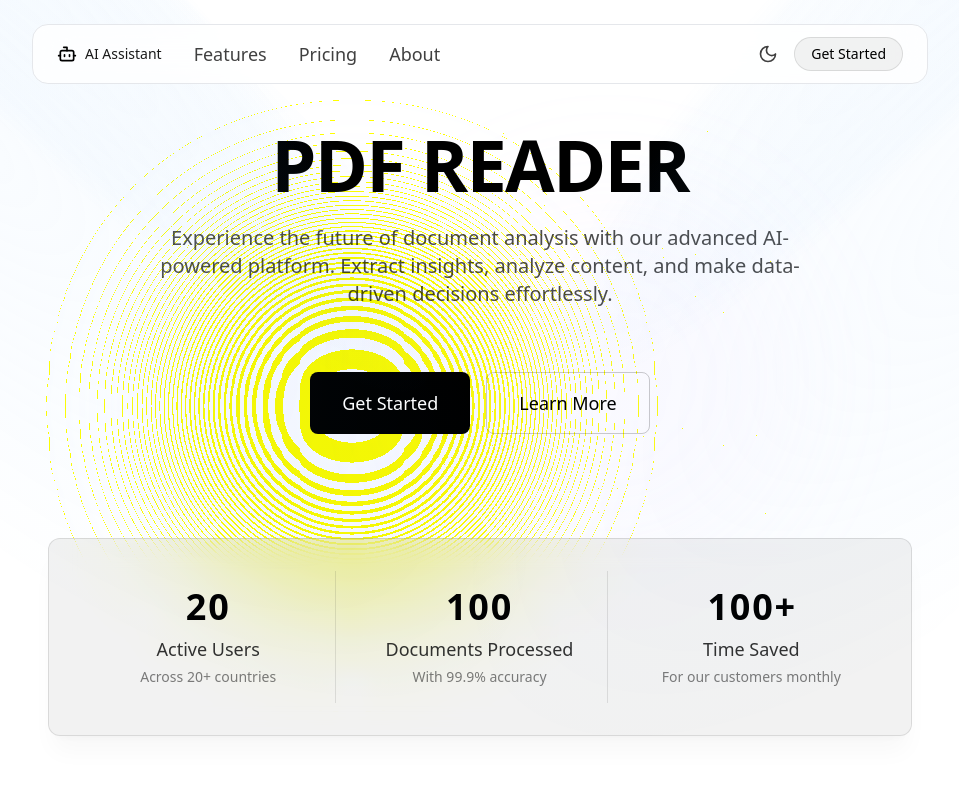
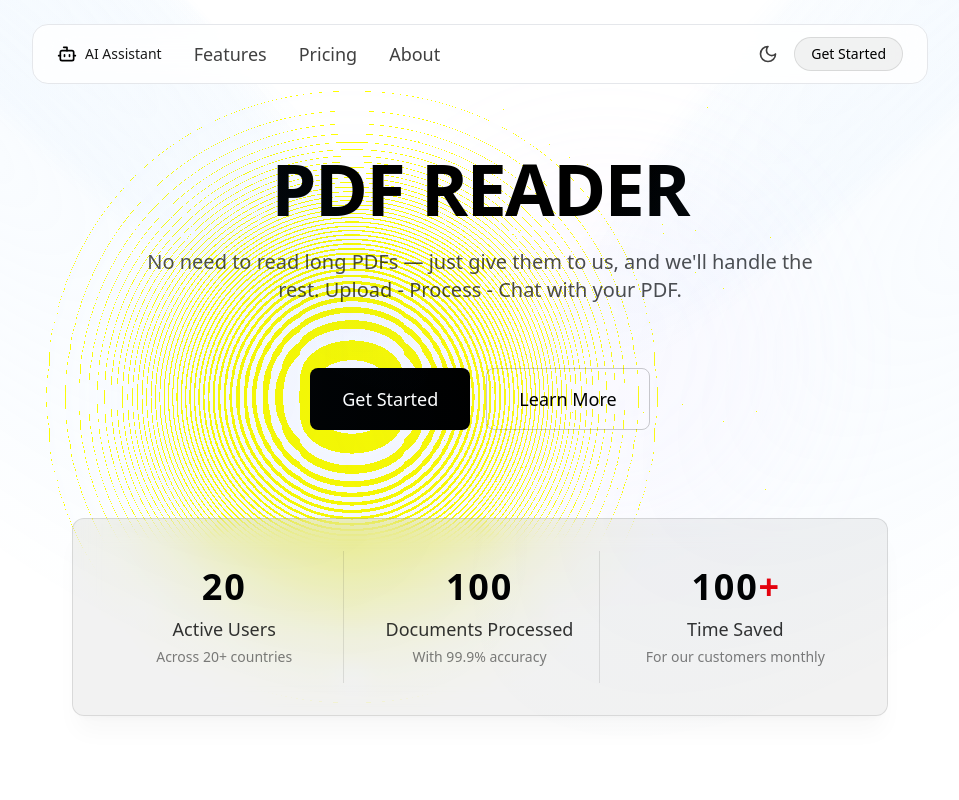
Before and after one commit to SidhantK21/my_rag_app, a React (Vite) app in the folder frontend/: page / in a window 1280 px wide. Shown: the top 800 px of the page, without its empty margins (160-1119 px from the left). Built offline with nearby package versions, Linux system fonts and the light colour scheme.

Commit message:
ui changed

```diff
--- a/frontend/src/components/NewHero.tsx
+++ b/frontend/src/components/NewHero.tsx
@@ -40,7 +40,7 @@ export function NewHero() {
       <Spotlight />
 
       {/* Main content container */}
-      <div className="relative z-10 flex flex-col items-center justify-center min-h-screen px-4 pt-30 pb-16 md:pt-32 md:pb-20">
+      <div className="relative z-10 flex flex-col items-center justify-center min-h-screen px-4 pt-30 pb-16 md:pt-38 md:pb-20">
         <motion.div
           initial={{ opacity: 0 }}
           animate={{ opacity: 1 }}
@@ -65,8 +65,8 @@ export function NewHero() {
               <p className={`text-base sm:text-lg md:text-xl max-w-2xl mx-auto ${
                 isDark ? "text-white/70" : "text-black/70"
               }`}>
-                Experience the future of document analysis with our advanced AI-powered platform.
-                Extract insights, analyze content, and make data-driven decisions effortlessly.
+             No need to read long PDFs — just give them to us, and we'll handle the rest.
+             Upload - Process - Chat with your PDF.
               </p>
             </motion.div>
 
@@ -106,7 +106,7 @@ export function NewHero() {
               animate="visible"
               transition={{ duration: 0.8, delay: 0.6 }}
               variants={fadeIn}
-              className="w-full max-w-4xl px-4 py-10"
+              className="w-full max-w-4xl px-10 py-6"
             >
               <div
                 className={`rounded-xl p-6 md:p-8 backdrop-blur-md ${
@@ -136,7 +136,7 @@ export function NewHero() {
                         isDark ? "text-white" : "text-black"
                       }`}>
                         <NumberTicker value={stat.value} decimalPlaces={0} />
-                        <span>{stat.suffix}</span>
+                        <span className="text-red-600">{stat.suffix}</span>
                       </div>
                       <div className={`text-base md:text-lg font-medium mb-1 ${
                         isDark ? "text-white/80" : "text-black/80"
--- a/frontend/src/components/ui/Ticker.tsx
+++ b/frontend/src/components/ui/Ticker.tsx
@@ -54,7 +54,7 @@ export function NumberTicker({
     <span
       ref={ref}
       className={cn(
-        "inline-block tabular-nums tracking-wider text-black dark:text-white",
+        "inline-block tabular-nums tracking-wider",
         className,
       )}
       {...props}
```
Also changed, not shown: frontend/src/components/HowitWorks.tsx (line endings or trailing spaces).
